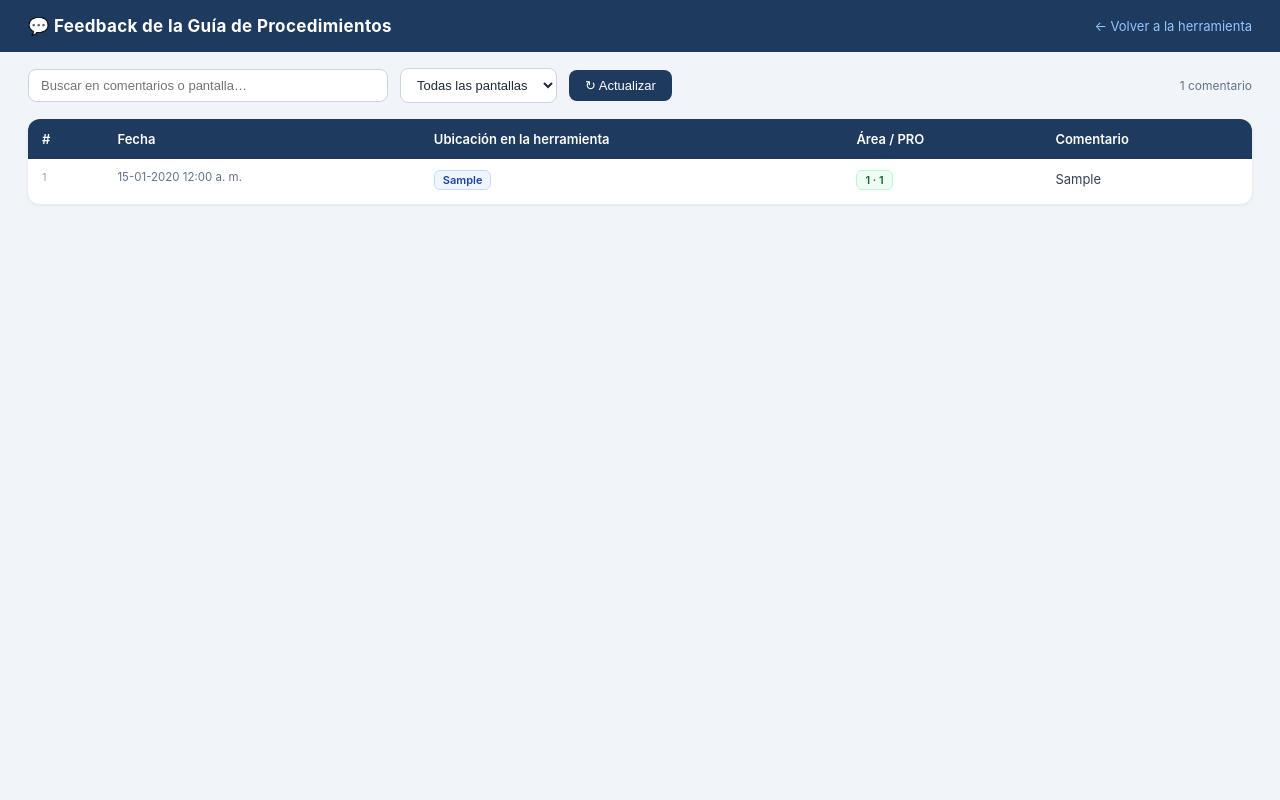
After one commit to gbolivaram/Training_PT_1, a Flask app: page /feedback in a window 1280 px wide. The commit adds this page. Run offline with Flask 3, Linux system fonts and the light colour scheme; tables that the repository leaves empty hold one stand-in row (values such as "Sample post").

Commit message:
feat: widget de feedback en todas las pantallas + visor de comentarios
Widget flotante:
- Botón "💬 Feedback" fijo en el lateral derecho, visible en toda la herramienta
- Al hacer click abre un panel con la ubicación exacta (ruta del breadcrumb)
- Textarea con contador de caracteres (máx 500) y botón Enviar
- Guarda pantalla, área, PRO y comentario; cierra automáticamente al enviar

Backend:
- Tabla feedback en SQLite (id, created_at, pantalla, area_id, pro_id, comentario)
- POST /api/feedback — registra un comentario
- GET  /api/feedback — devuelve todos los comentarios como JSON

Visor en /feedback:
- Tabla con todos los comentarios ordenados por fecha descendente
- Filtro por pantalla (dropdown) y búsqueda libre en tiempo real
- Badge de ubicación y área/PRO por cada registro

https://claude.ai/code/session_01PdVbZ9duqXBonz6cP5z27w

```diff
--- a/app.py
+++ b/app.py
@@ -46,6 +46,14 @@ def init_db():
             bloqueos    TEXT NOT NULL DEFAULT '[]',
             inputs      TEXT NOT NULL DEFAULT '{}',
             logs        TEXT NOT NULL DEFAULT '[]'
+        );
+        CREATE TABLE IF NOT EXISTS feedback (
+            id          TEXT PRIMARY KEY,
+            created_at  TEXT NOT NULL,
+            pantalla    TEXT NOT NULL,
+            area_id     TEXT NOT NULL DEFAULT '',
+            pro_id      TEXT NOT NULL DEFAULT '',
+            comentario  TEXT NOT NULL
         );
     """)
     db.commit()
@@ -161,6 +169,37 @@ Responde siempre en español, de forma directa y útil."""
     except Exception as e:
         return jsonify({"reply": f"Error al conectar con el asistente: {str(e)}", "ready": False}), 500
 
+# ── Feedback ──────────────────────────────────────────────────────────────────
+
+@app.route("/api/feedback", methods=["POST"])
+def save_feedback():
+    data = request.get_json(silent=True) or {}
+    comentario = (data.get("comentario") or "").strip()
+    if not comentario:
+        return jsonify({"error": "comentario vacío"}), 400
+    pantalla = (data.get("pantalla") or "Inicio")[:200]
+    area_id  = (data.get("area_id")  or "")[:80]
+    pro_id   = (data.get("pro_id")   or "")[:40]
+    fid = str(uuid.uuid4())
+    ts  = now_iso()
+    db  = get_db()
+    db.execute(
+        "INSERT INTO feedback (id, created_at, pantalla, area_id, pro_id, comentario) VALUES (?,?,?,?,?,?)",
+        (fid, ts, pantalla, area_id, pro_id, comentario)
+    )
+    db.commit()
+    return jsonify({"ok": True, "id": fid})
+
+@app.route("/api/feedback")
+def list_feedback():
+    db   = get_db()
+    rows = db.execute("SELECT * FROM feedback ORDER BY created_at DESC").fetchall()
+    return jsonify([dict(r) for r in rows])
+
+@app.route("/feedback")
+def feedback_viewer():
+    return render_template("feedback.html")
+
 # ── Session management ────────────────────────────────────────────────────────
 
 @app.route("/api/session", methods=["POST"])
--- /dev/null
+++ b/templates/feedback.html
@@ -0,0 +1,229 @@
+<!DOCTYPE html>
+<html lang="es">
+<head>
+  <meta charset="UTF-8" />
+  <meta name="viewport" content="width=device-width, initial-scale=1.0" />
+  <title>Feedback — Guía Colbún</title>
+  <style>
+    *, *::before, *::after { box-sizing: border-box; margin: 0; padding: 0; }
+    body {
+      font-family: -apple-system, BlinkMacSystemFont, "Segoe UI", sans-serif;
+      background: #f1f5f9;
+      color: #1e293b;
+      min-height: 100vh;
+    }
+    header {
+      background: #1e3a5f;
+      color: #fff;
+      padding: 16px 28px;
+      display: flex;
+      align-items: center;
+      justify-content: space-between;
+      gap: 12px;
+    }
+    header h1 { font-size: 17px; font-weight: 700; letter-spacing: .02em; }
+    header a  { color: #93c5fd; font-size: 13px; text-decoration: none; }
+    header a:hover { text-decoration: underline; }
+
+    .toolbar {
+      padding: 16px 28px;
+      display: flex;
+      align-items: center;
+      gap: 12px;
+      flex-wrap: wrap;
+    }
+    .search-input {
+      flex: 1; min-width: 220px; max-width: 360px;
+      padding: 8px 12px;
+      border: 1px solid #cbd5e1;
+      border-radius: 8px;
+      font-size: 13px;
+      background: #fff;
+      color: #1e293b;
+      outline: none;
+    }
+    .search-input:focus { border-color: #1e3a5f; }
+
+    .filter-select {
+      padding: 8px 12px;
+      border: 1px solid #cbd5e1;
+      border-radius: 8px;
+      font-size: 13px;
+      background: #fff;
+      color: #1e293b;
+      outline: none;
+      cursor: pointer;
+    }
+
+    .stats {
+      margin-left: auto;
+      font-size: 12px;
+      color: #64748b;
+      white-space: nowrap;
+    }
+
+    .table-wrap {
+      padding: 0 28px 40px;
+      overflow-x: auto;
+    }
+    table {
+      width: 100%;
+      border-collapse: collapse;
+      background: #fff;
+      border-radius: 12px;
+      overflow: hidden;
+      box-shadow: 0 1px 4px rgba(0,0,0,.08);
+      font-size: 13px;
+    }
+    thead tr { background: #1e3a5f; color: #fff; }
+    th { padding: 12px 14px; font-weight: 600; text-align: left; white-space: nowrap; }
+    td { padding: 11px 14px; border-bottom: 1px solid #f1f5f9; vertical-align: top; }
+    tr:last-child td { border-bottom: none; }
+    tbody tr:hover { background: #f8fafc; }
+
+    .badge-pantalla {
+      display: inline-block;
+      background: #eff6ff;
+      color: #1e40af;
+      border: 1px solid #bfdbfe;
+      border-radius: 6px;
+      padding: 2px 8px;
+      font-size: 11px;
+      font-weight: 600;
+      white-space: nowrap;
+      max-width: 320px;
+      overflow: hidden;
+      text-overflow: ellipsis;
+    }
+    .badge-area {
+      display: inline-block;
+      background: #f0fdf4;
+      color: #166534;
+      border: 1px solid #bbf7d0;
+      border-radius: 6px;
+      padding: 2px 8px;
+      font-size: 11px;
+      font-weight: 600;
+    }
+    .comentario-cell { max-width: 400px; line-height: 1.5; color: #334155; }
+    .date-cell { color: #64748b; white-space: nowrap; font-size: 11.5px; }
+
+    .empty {
+      text-align: center;
+      padding: 60px 20px;
+      color: #94a3b8;
+      font-size: 14px;
+    }
+    .btn-refresh {
+      background: #1e3a5f;
+      color: #fff;
+      border: none;
+      border-radius: 8px;
+      padding: 8px 16px;
+      font-size: 13px;
+      cursor: pointer;
+      transition: background .15s;
+    }
+    .btn-refresh:hover { background: #1e40af; }
+  </style>
+</head>
+<body>
+
+<header>
+  <h1>💬 Feedback de la Guía de Procedimientos</h1>
+  <a href="/">← Volver a la herramienta</a>
+</header>
+
+<div class="toolbar">
+  <input type="text" id="search" class="search-input" placeholder="Buscar en comentarios o pantalla…" />
+  <select id="filter-pantalla" class="filter-select">
+    <option value="">Todas las pantallas</option>
+  </select>
+  <button class="btn-refresh" onclick="loadFeedback()">↻ Actualizar</button>
+  <span class="stats" id="stats"></span>
+</div>
+
+<div class="table-wrap">
+  <table id="fb-table">
+    <thead>
+      <tr>
+        <th>#</th>
+        <th>Fecha</th>
+        <th>Ubicación en la herramienta</th>
+        <th>Área / PRO</th>
+        <th>Comentario</th>
+      </tr>
+    </thead>
+    <tbody id="fb-body">
+      <tr><td colspan="5" class="empty">Cargando…</td></tr>
+    </tbody>
+  </table>
+</div>
+
+<script>
+let allData = [];
+
+function fmt(iso) {
+  const d = new Date(iso);
+  return d.toLocaleDateString("es-CL", {day:"2-digit", month:"2-digit", year:"numeric"})
+    + " " + d.toLocaleTimeString("es-CL", {hour:"2-digit", minute:"2-digit"});
+}
+
+function esc(s) {
+  return String(s).replace(/&/g,"&amp;").replace(/</g,"&lt;").replace(/>/g,"&gt;");
+}
+
+function render(data) {
+  const tbody = document.getElementById("fb-body");
+  document.getElementById("stats").textContent = `${data.length} comentario${data.length !== 1 ? "s" : ""}`;
+  if (!data.length) {
+    tbody.innerHTML = `<tr><td colspan="5" class="empty">No hay comentarios aún.</td></tr>`;
+    return;
+  }
+  tbody.innerHTML = data.map((r, i) => `
+    <tr>
+      <td style="color:#94a3b8;font-size:11px">${data.length - i}</td>
+      <td class="date-cell">${esc(fmt(r.created_at))}</td>
+      <td><span class="badge-pantalla" title="${esc(r.pantalla)}">${esc(r.pantalla)}</span></td>
+      <td>${r.area_id ? `<span class="badge-area">${esc(r.area_id)}${r.pro_id ? " · " + esc(r.pro_id) : ""}</span>` : '<span style="color:#94a3b8;font-size:11px">—</span>'}</td>
+      <td class="comentario-cell">${esc(r.comentario)}</td>
+    </tr>`).join("");
+}
+
+function applyFilters() {
+  const q   = document.getElementById("search").value.toLowerCase();
+  const pant = document.getElementById("filter-pantalla").value;
+  const filtered = allData.filter(r => {
+    const matchQ    = !q || r.comentario.toLowerCase().includes(q) || r.pantalla.toLowerCase().includes(q);
+    const matchPant = !pant || r.pantalla === pant;
+    return matchQ && matchPant;
+  });
+  render(filtered);
+}
+
+async function loadFeedback() {
+  try {
+    const res = await fetch("/api/feedback");
+    allData = await res.json();
+
+    // Populate pantalla filter
+    const pantallas = [...new Set(allData.map(r => r.pantalla))].sort();
+    const sel = document.getElementById("filter-pantalla");
+    const prev = sel.value;
+    sel.innerHTML = `<option value="">Todas las pantallas</option>` +
+      pantallas.map(p => `<option value="${esc(p)}"${p === prev ? " selected" : ""}>${esc(p)}</option>`).join("");
+
+    applyFilters();
+  } catch(e) {
+    document.getElementById("fb-body").innerHTML =
+      `<tr><td colspan="5" class="empty">Error al cargar: ${e.message}</td></tr>`;
+  }
+}
+
+document.getElementById("search").addEventListener("input", applyFilters);
+document.getElementById("filter-pantalla").addEventListener("change", applyFilters);
+
+loadFeedback();
+</script>
+</body>
+</html>
```
Also changed, not shown: static/main.js (+89 -0 lines), static/style.css (+134 -0 lines), templates/index.html (+22 -0 lines).
